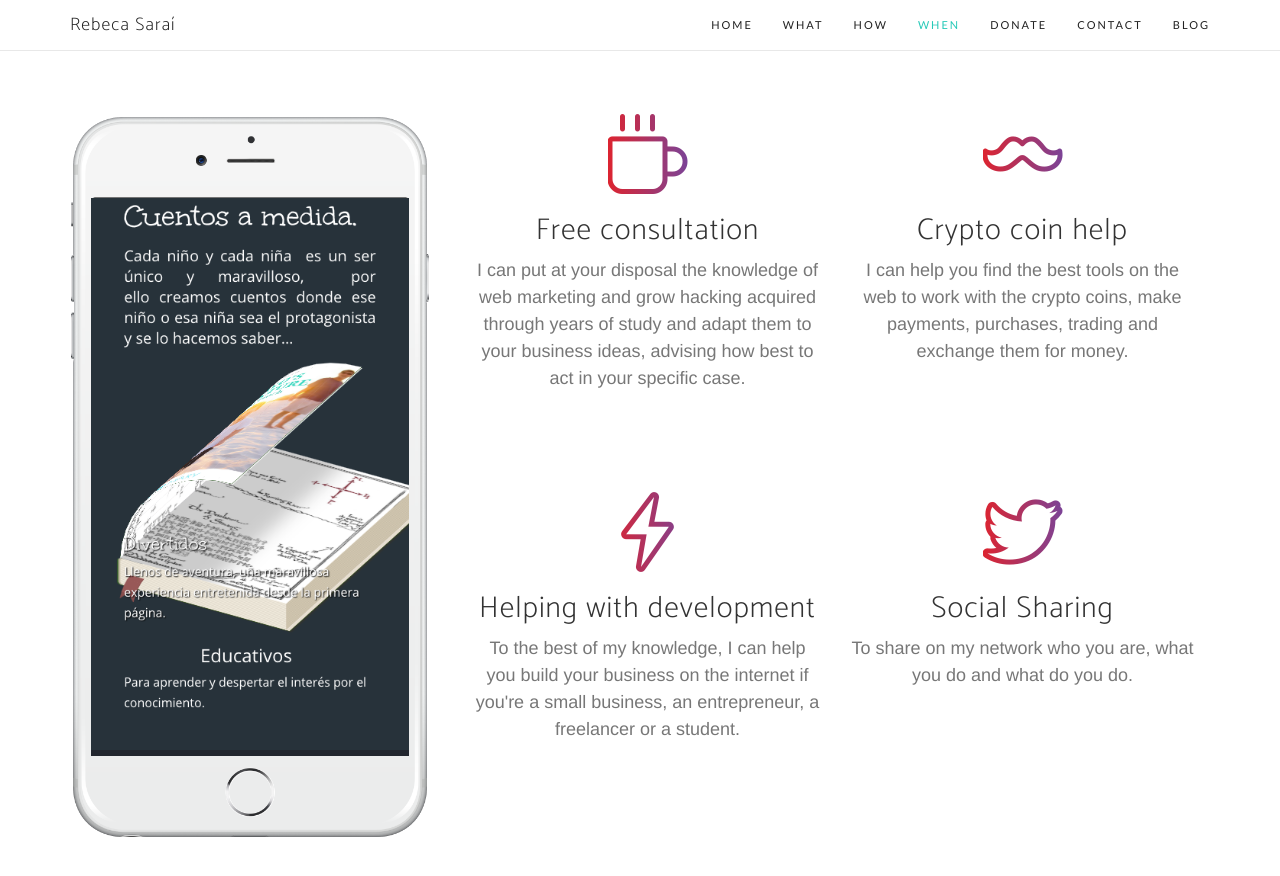
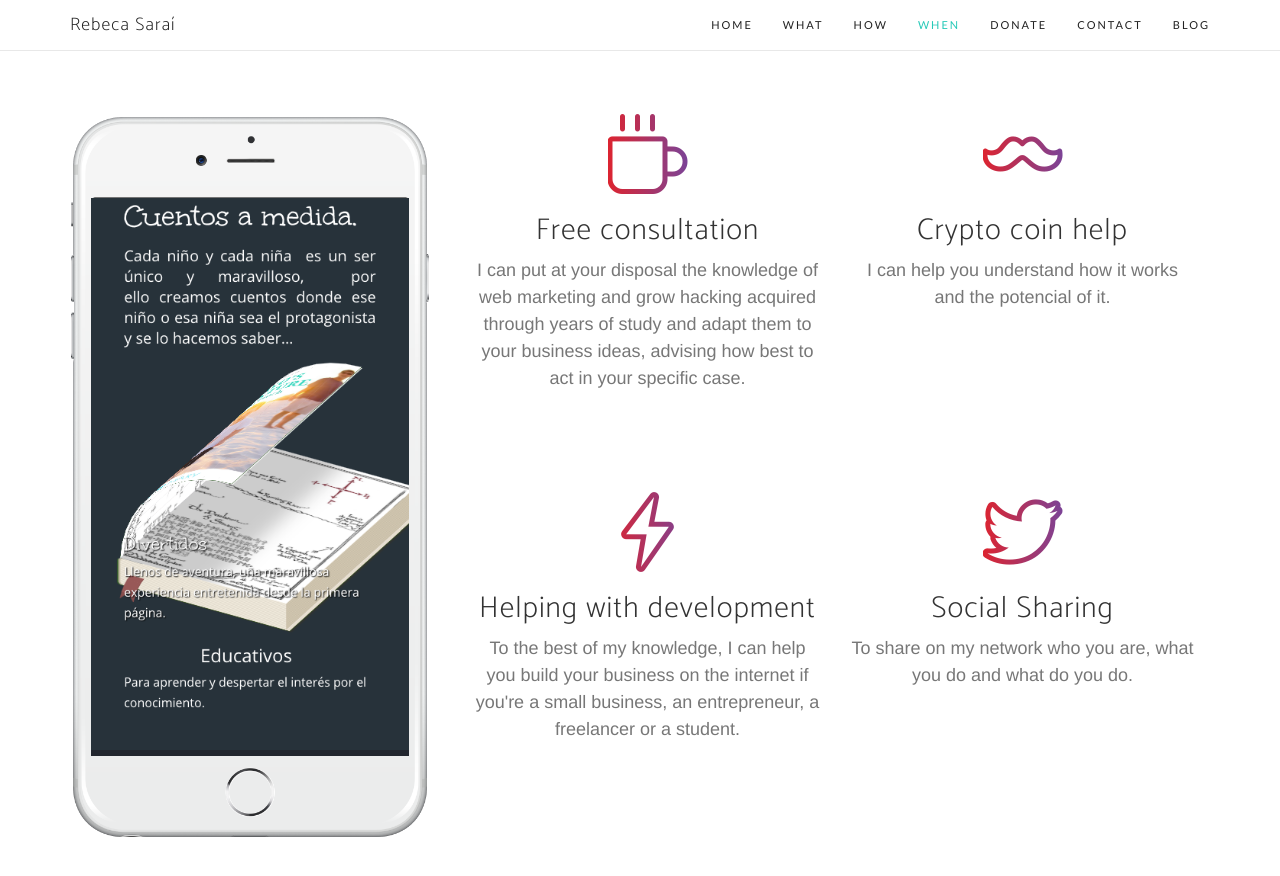
Before and after one commit to Rebecasarai/rebecasarai.github.io, a Jekyll site: the page built from funds.html, in a window 1280 px wide and 900 px high, scrolled down 3666 px. Shown: the top 876 px of the window. Built offline with Jekyll 4.4.1, drawn with Linux system fonts in a browser that asks for light colours; nearby versions of some CDN libraries; some web fonts are replaced.

Commit message:
Update services-funds.html

```diff
--- a/_includes/services-funds.html
+++ b/_includes/services-funds.html
@@ -39,7 +39,7 @@
                                 <div class="feature-item">
                                     <i class="icon-mustache text-primary"></i>
                                     <h3>Crypto coin help</h3>
-                                    <p class="text-muted">I can help you find the best tools on the web to work with the crypto coins, make payments, purchases, trading and exchange them for money.</p>
+                                    <p class="text-muted">I can help you understand how it works and the potencial of it.</p>
                                 </div>
                             </div>
                         </div>
```
